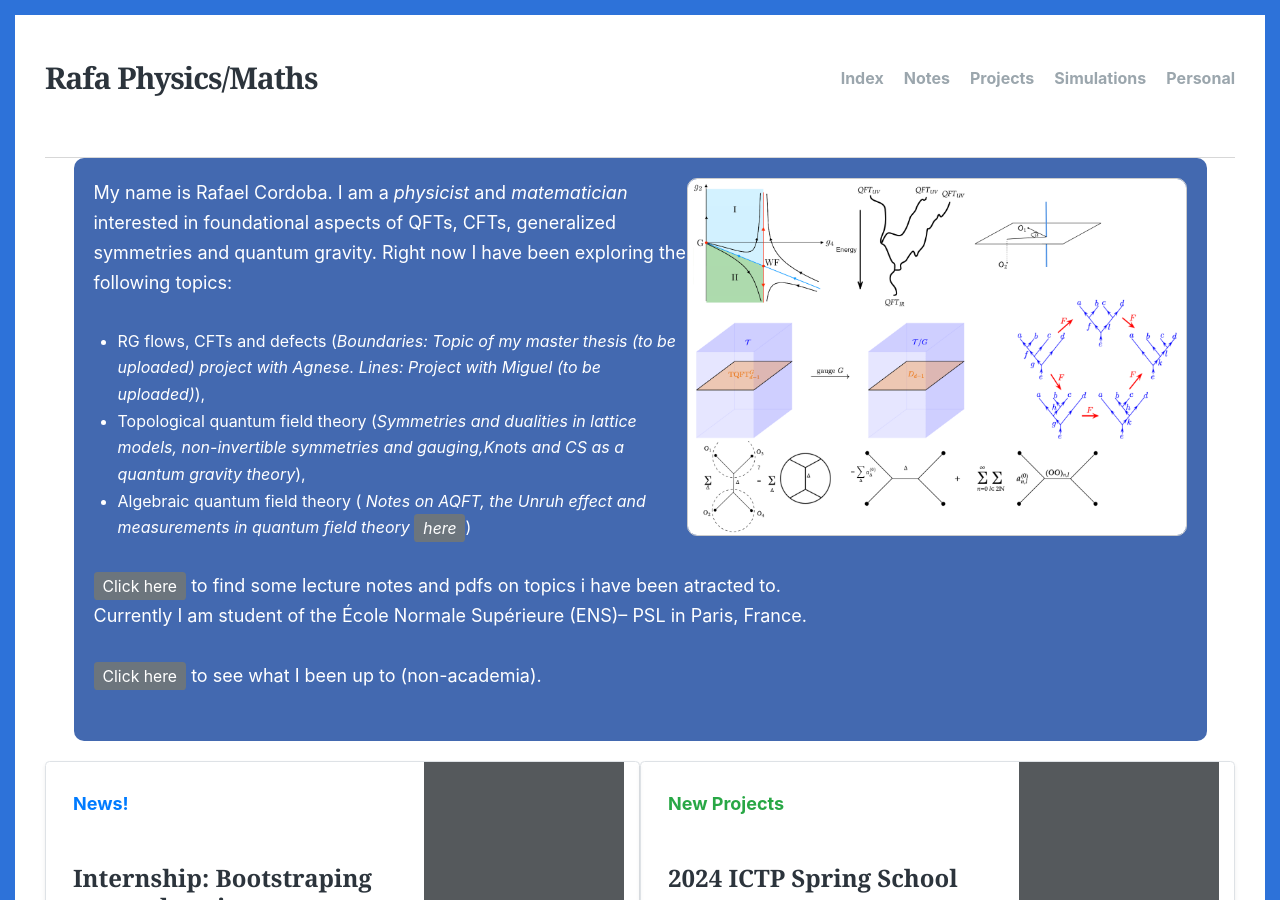
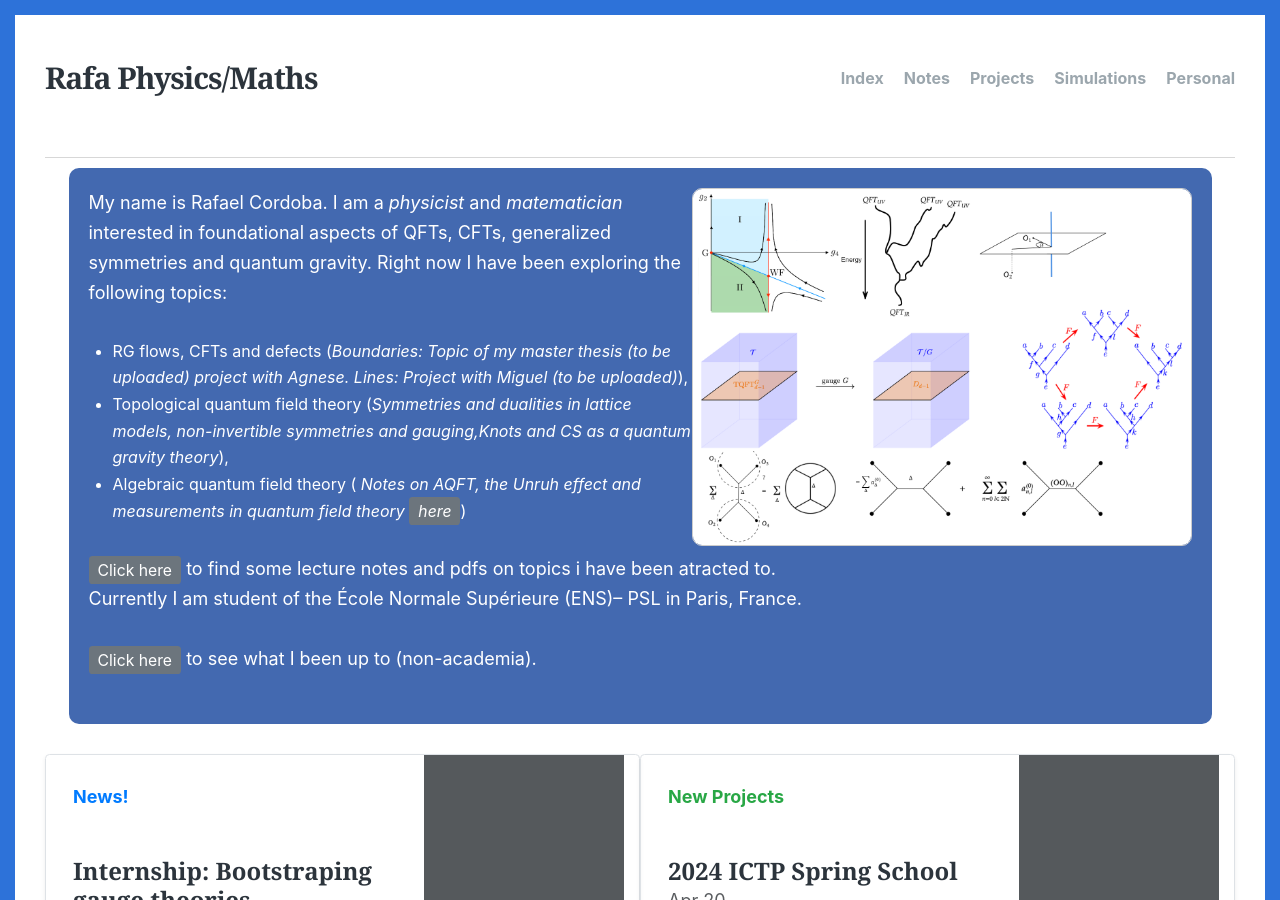
Before and after one commit to rafaf991/rafaf991.github.io, a Jekyll site: the page built from index.html, in a window 1280 px wide and 900 px high. Built offline with Jekyll 4.4.1, drawn with Linux system fonts in a browser that asks for light colours; some web fonts are replaced; the list of posts is cut into pages by our own code.

Commit message:
resize title posts

```diff
--- a/_layouts/default3.html
+++ b/_layouts/default3.html
@@ -145,7 +145,7 @@
 
   </div>
 
-  <div class="col-md-4 order-md-1 hide-on-small-screens " >
+  <div class="col-md-4 order-md-1 hide-on-small-screens " style="padding: 10px;">
     <div class="position-sticky" style="top: 2rem; ">
       <div class="p-4 mb-3 bg-body-tertiary hide-on-small-screens2 rounded" >
         <h4 class="fst-italic">About</h4>
--- a/index.html
+++ b/index.html
@@ -76,7 +76,7 @@
     <main id="mainentrance" class="container" style="max-width: 1900px;">
 
 
-<div class="container " style="max-width: 100%;">
+<div class="container " style="max-width: 100%; padding: 10px;">
   <div class="row ">
     <div >
       <div class="custom-container " style="width:100%">
@@ -300,7 +300,7 @@
         </figure>
         {% endif %}
 
-        <h2 class="blog-post-title mb-1" id='postdate{{post.date| date: "%B-%Y"}}'><a href="{{ site.baseurl }}{{ post.url }}">{{ post.title }}</a></h2>
+        <h6 class="blog-post-title mb-1" id='postdate{{post.date| date: "%B-%Y"}}' style="font-size: 2em;"  ><a href="{{ site.baseurl }}{{ post.url }}">{{ post.title }}</a></h6>
         <time class="blog-post-meta" datetime="{{ post.date | date: '%Y-%m-%d' }}" >{{ post.date | date: "%B %d, %Y"
           }}</time>
 
```
